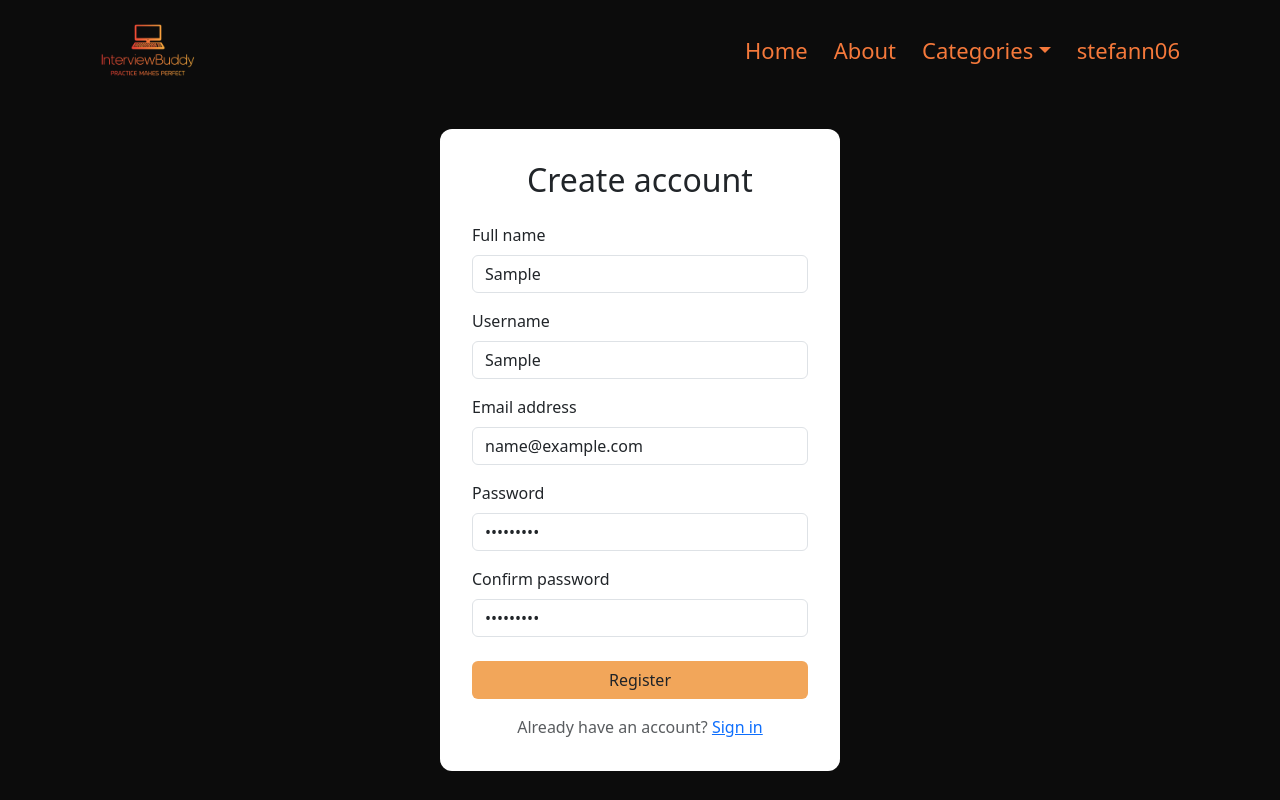
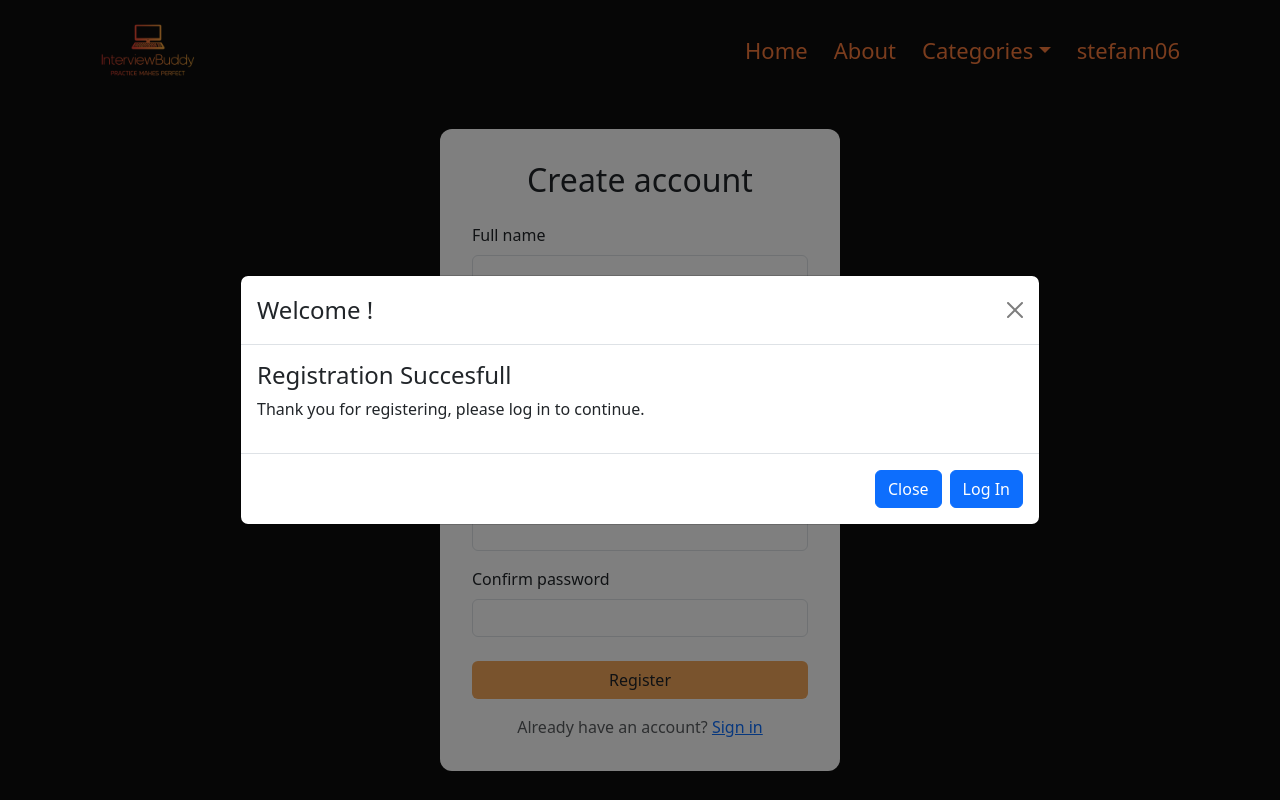
Before and after one commit to marin-stefan/InterviewBuddy, a React (Vite) app: page /register in a window 1280 px wide. Both pictures are taken after typing "Sample", "Sample", "name@example.com", "Sample123", "Sample123" into the empty fields and a click on the button "Register". Built offline with nearby package versions, Linux system fonts and the light colour scheme; no server answers.

Commit message:
added confirmation modal comp and added it to register page

```diff
--- /dev/null
+++ b/src/components/ConfirmationModal/ConfirmationModal.jsx
@@ -0,0 +1,31 @@
+import Button from "react-bootstrap/Button";
+import Modal from "react-bootstrap/Modal";
+import { Link } from "react-router-dom";
+
+export default function ConfirmationModal(props) {
+    const { heading, body, title, redirectto } = props;
+    return (
+        <Modal
+            {...props}
+            size="lg"
+            aria-labelledby="contained-modal-title-vcenter"
+            centered
+        >
+            <Modal.Header closeButton>
+                <Modal.Title id="contained-modal-title-vcenter">
+                    {title}
+                </Modal.Title>
+            </Modal.Header>
+            <Modal.Body>
+                <h4>{heading}</h4>
+                <p>{body}</p>
+            </Modal.Body>
+            <Modal.Footer>
+                <Button onClick={props.onHide}>Close</Button>
+                <Link to={redirectto} className="btn btn-primary ">
+                    Log In
+                </Link>
+            </Modal.Footer>
+        </Modal>
+    );
+}
--- a/src/pages/Register/Register.jsx
+++ b/src/pages/Register/Register.jsx
@@ -2,29 +2,61 @@ import { Link } from "react-router-dom";
 import { useState } from "react";
 import "./Register.css";
 import Header from "../../components/Header/Header";
+import { useRequest } from "../../api/useRequest";
+import { useNavigate } from "react-router-dom";
+import ConfirmationModal from "../../components/ConfirmationModal/ConfirmationModal";
 
 export default function Register() {
-    const [formData, setFormData] = useState({
-        fullName: "",
+    const navigate = useNavigate();
+    const emptyForm = {
+        name: "",
         username: "",
         email: "",
         password: "",
         confirmPassword: "",
-    });
+    };
 
-    const handleChange = (e) => {
-        const { name, value } = e.target;
+    const { sendRequest, error } = useRequest("http://localhost:3000/api/user");
+    const [formData, setFormData] = useState(emptyForm);
+    const [passwordError, setPasswordError] = useState("");
+    const [showModal, setShowModal] = useState(false);
+
+    const handleChange = (event) => {
+        const { name, value } = event.target;
         setFormData((prev) => ({
             ...prev,
             [name]: value,
         }));
+
+        if (name === "confirmPassword" || name === "password") {
+            if (formData.password && value !== formData.password) {
+                setPasswordError("Passwords do not match");
+            } else {
+                setPasswordError("");
+            }
+        }
     };
 
-    const handleSubmit = (e) => {
-        e.preventDefault();
+    const handleSubmit = async (event) => {
+        event.preventDefault();
 
-        // TODO: add validation and API integration
-        console.log("Register attempt:", formData);
+        // Reset error
+        setPasswordError("");
+
+        // Check if passwords match
+        if (formData.password !== formData.confirmPassword) {
+            setPasswordError("Passwords do not match");
+            return; // stop submission
+        }
+
+        try {
+            sendRequest(formData, { method: "POST" });
+            setFormData(emptyForm);
+            setShowModal(true);
+            // navigate("/login");
+        } catch (error) {
+            console.log(error);
+        }
     };
 
     return (
@@ -43,10 +75,10 @@ export default function Register() {
                             </label>
                             <input
                                 type="text"
-                                id="fullName"
-                                name="fullName"
+                                id="name"
+                                name="name"
                                 className="form-control"
-                                value={formData.fullName}
+                                value={formData.name}
                                 onChange={handleChange}
                                 required
                             />
@@ -117,6 +149,11 @@ export default function Register() {
                                 onChange={handleChange}
                                 required
                             />
+                            {passwordError && (
+                                <small className="text-danger">
+                                    {passwordError}
+                                </small>
+                            )}
                         </div>
 
                         {/* Submit */}
@@ -141,6 +178,14 @@ export default function Register() {
                     </div>
                 </div>
             </div>
+            <ConfirmationModal
+                show={showModal}
+                onHide={() => setShowModal(false)}
+                heading="Registration Succesfull"
+                title="Welcome !"
+                body="Thank you for registering, please log in to continue."
+                redirectto="/login"
+            />
         </div>
     );
 }
```
